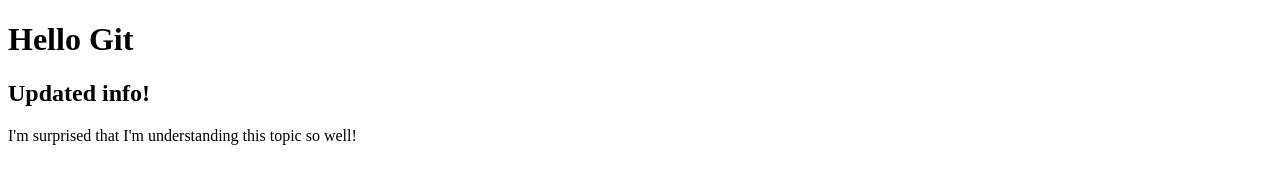
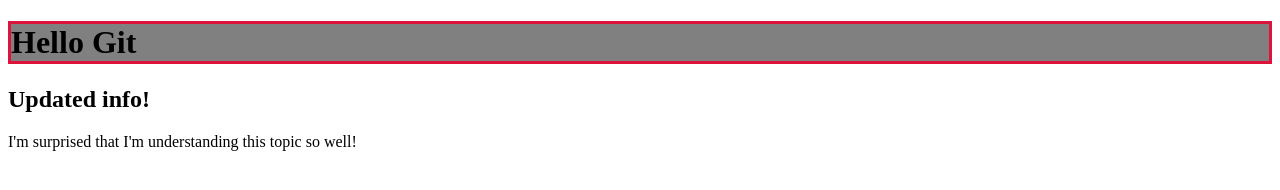
Before and after one commit to tjsmith47/Bootcamp-Public, a plain HTML site: page index.html in a window 1280 px wide. Drawn offline with Linux system fonts and the light colour scheme.

Commit message:
updated css

```diff
--- a/index.html
+++ b/index.html
@@ -4,11 +4,12 @@
     <meta charset="UTF-8">
     <meta http-equiv="X-UA-Compatible" content="IE=edge">
     <meta name="viewport" content="width=device-width, initial-scale=1.0">
+    <link rel="stylesheet" type="text/css" href="style.css">
     <title>Version Control</title>
 </head>
 <body>
-    <h1>Hello Git</h1>
-    <h2>Updated info!</h2>
-    <p>I'm surprised that I'm understanding this topic so well!</p>
+    <h1 class="text">Hello Git</h1>
+    <h2 class="text">Updated info!</h2>
+    <p class="text">I'm surprised that I'm understanding this topic so well!</p>
 </body>
 </html>
--- a/style.css
+++ b/style.css
@@ -0,0 +1,10 @@
+h1 {
+    background-color: grey;
+    border: 3px solid crimson;
+}
+body {
+    background-color: white;
+}
+.text {
+    color: black;
+}
```
